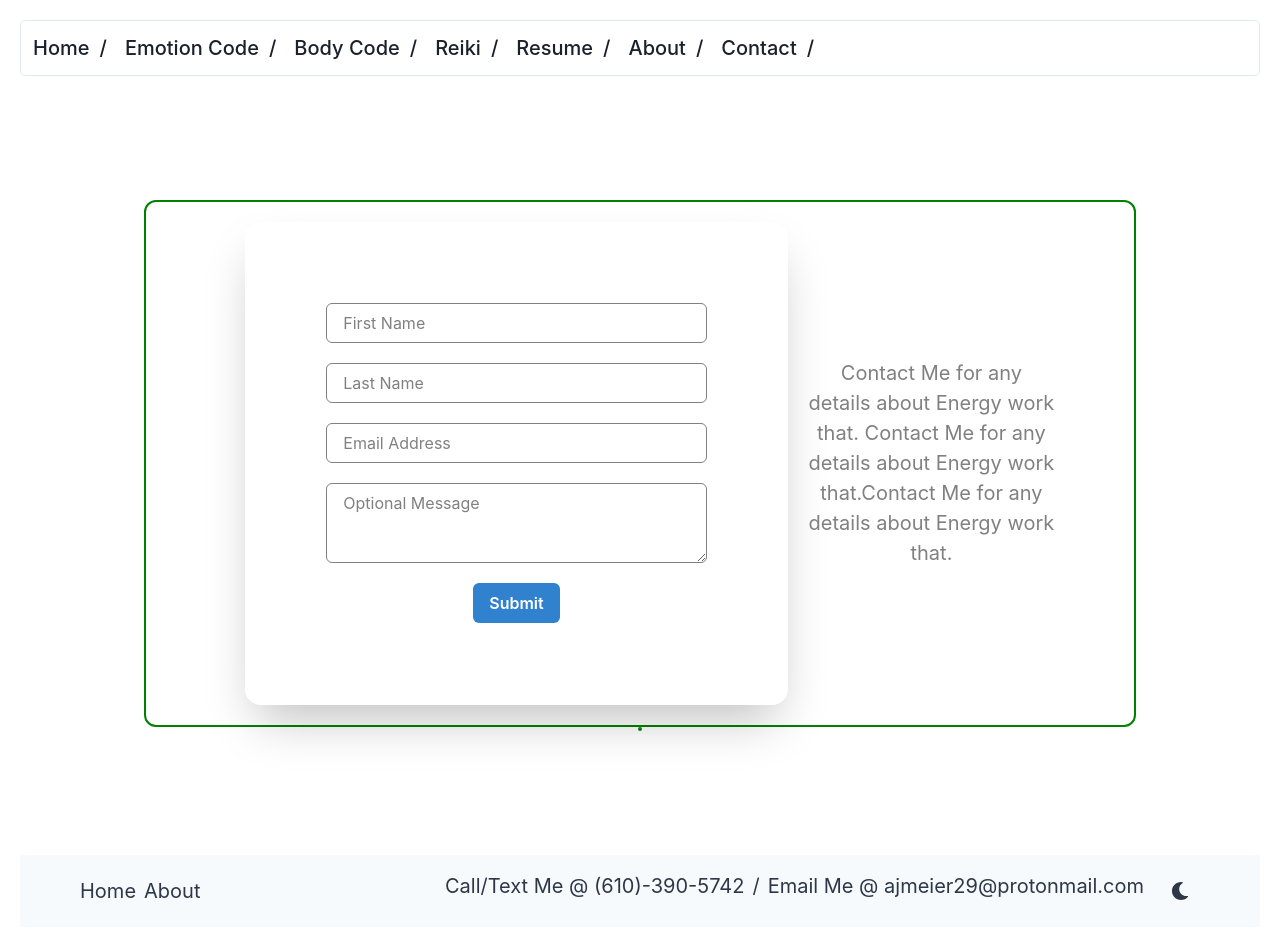
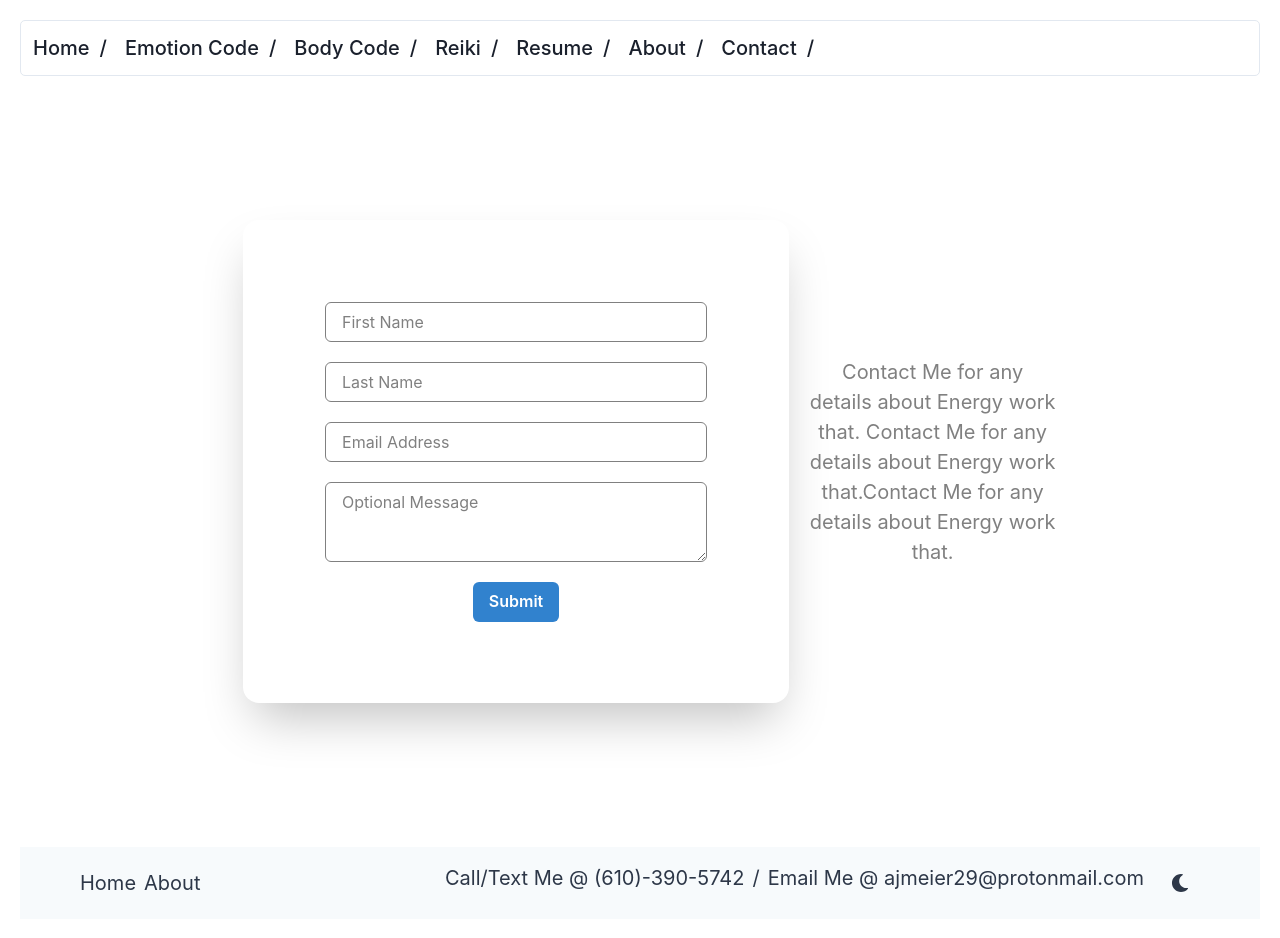
Before and after one commit to ajmeier29/about-me-site, a React (Create React App) app: page /contact in a window 1280 px wide. Shown: the top 938 px of the page. Built offline with nearby package versions, Linux system fonts and the light colour scheme.

Commit message:
removed border color

```diff
--- a/src/Contact.js
+++ b/src/Contact.js
@@ -88,11 +88,7 @@ const FormInput = props => {
 const ContactBox = props => {
   return (
     <Center>
-      <Box
-        borderRadius="xl"
-        background={props.backgroundColor}
-        border="2px solid green"
-      >
+      <Box borderRadius="xl" background={props.backgroundColor}>
         {props.children}
       </Box>
     </Center>
```
